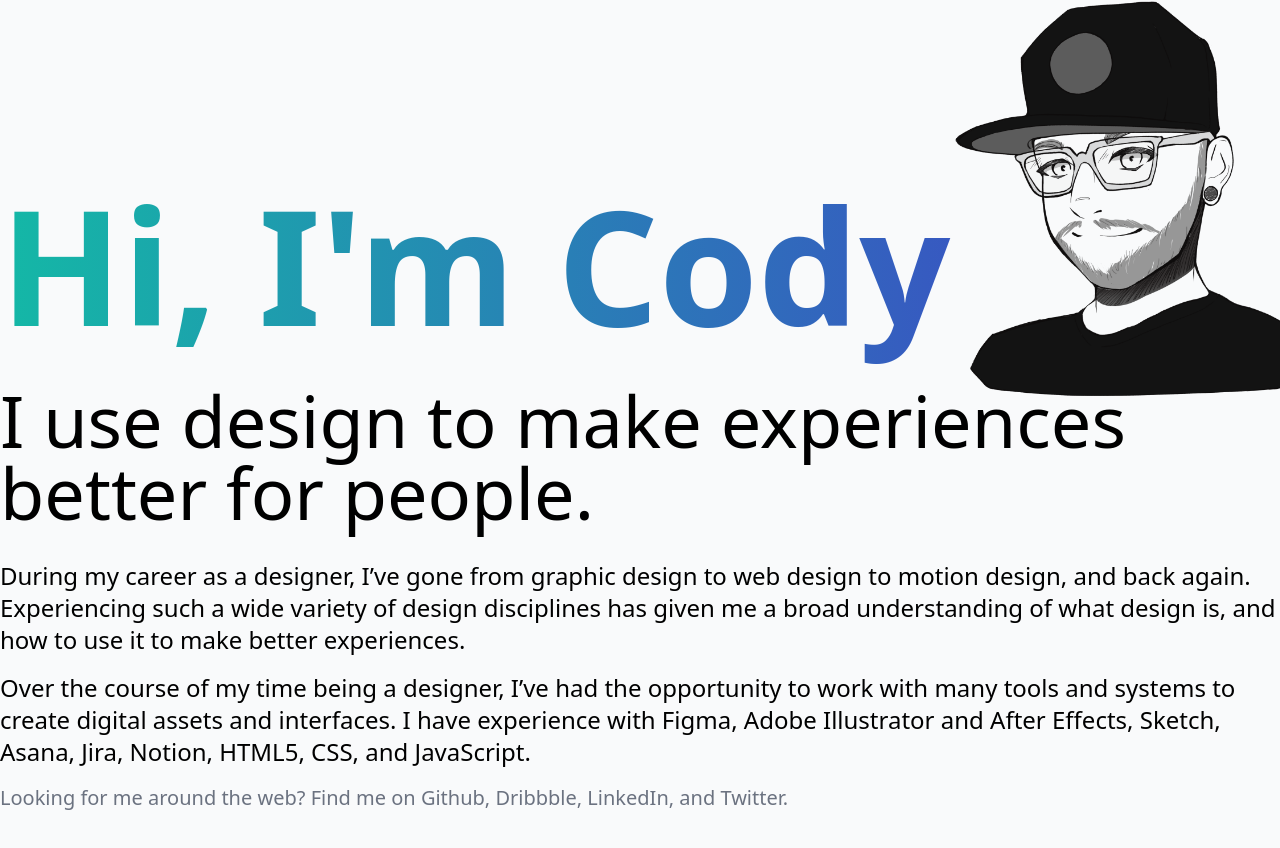
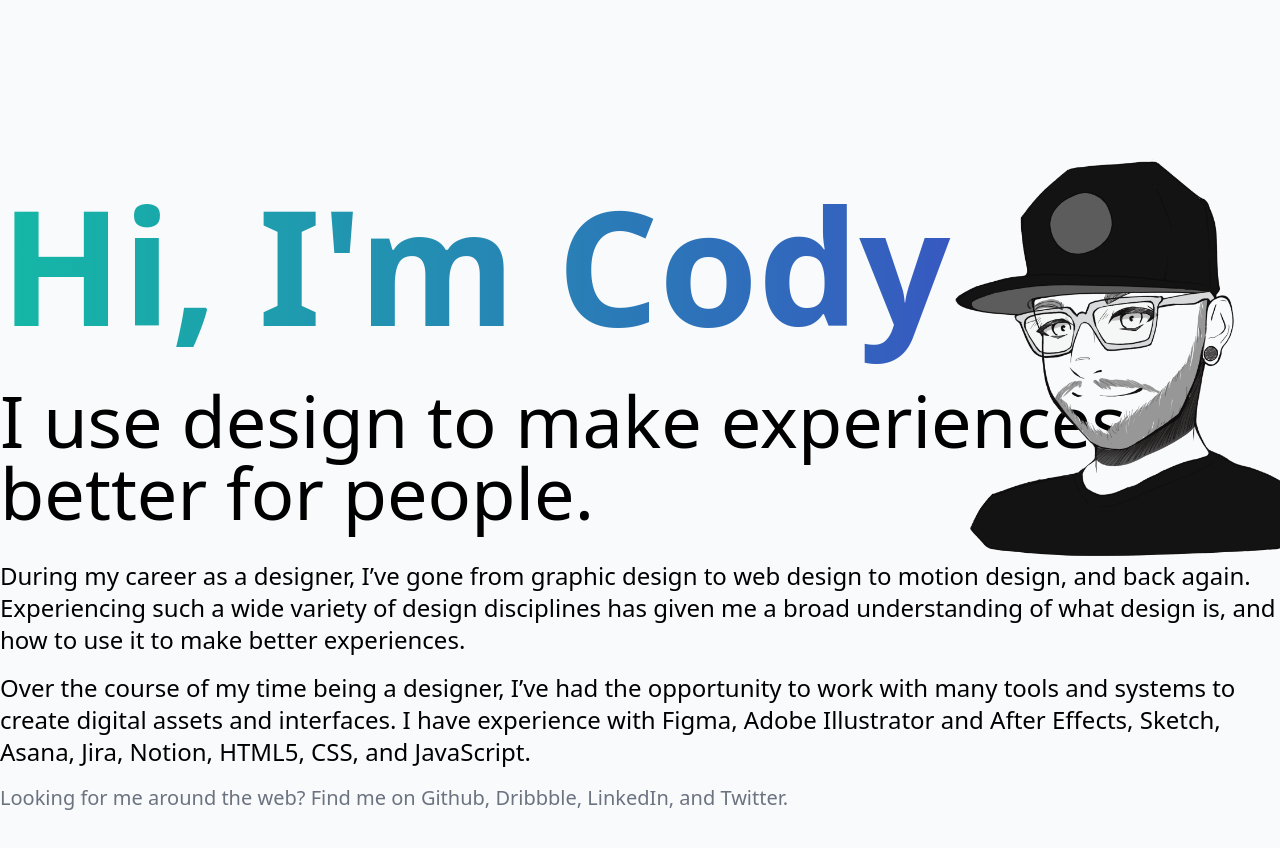
Before and after one commit to trounceabout/trounceabout.github.io, a website: page index.html in a window 1280 px wide. Shown: the top 848 px of the page. Drawn offline with Linux system fonts and the light colour scheme.

Commit message:
Removed me.png top

```diff
--- a/index.html
+++ b/index.html
@@ -25,7 +25,7 @@
     -->
         <section class="bg-gray-50 pt-36 pb-32">
             <div class="max-w-7xl mx-auto">
-                <img class="w-2/6 absolute -top-4 -right-16" src="/img/me.png" alt="Illustration of a man in a hat with a beard and glasses">
+                <img class="w-2/6 absolute -right-16" src="/img/me.png" alt="Illustration of a man in a hat with a beard and glasses">
                 <h1 class="md:h-60 text-[10rem] font-extrabold text-transparent bg-clip-text bg-gradient-to-r from-teal-500 to-indigo-700">Hi, I'm Cody</h1>
                 <h2 class="text-7xl mb-8">I use design to make experiences better for people.</h2>
                 <p class="text-2xl mb-4">During my career as a designer, I’ve gone from graphic design to web design to motion design, and back again. Experiencing such a wide variety of design disciplines has given me a broad understanding of what design is, and how to use it to make better experiences.</p>
```
